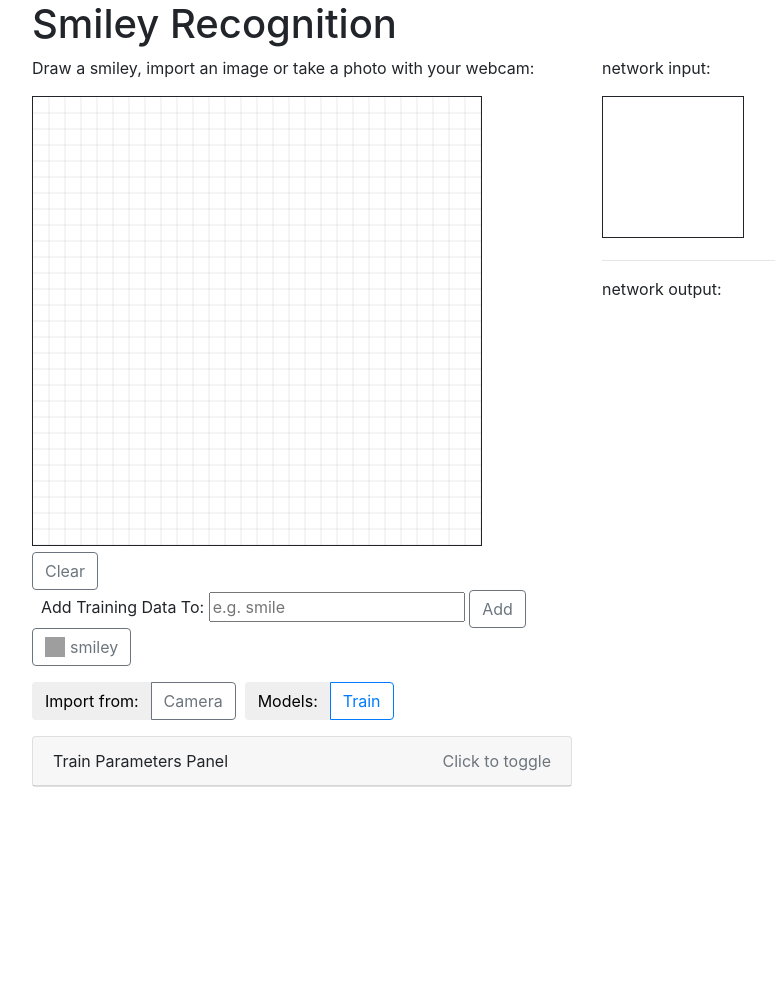
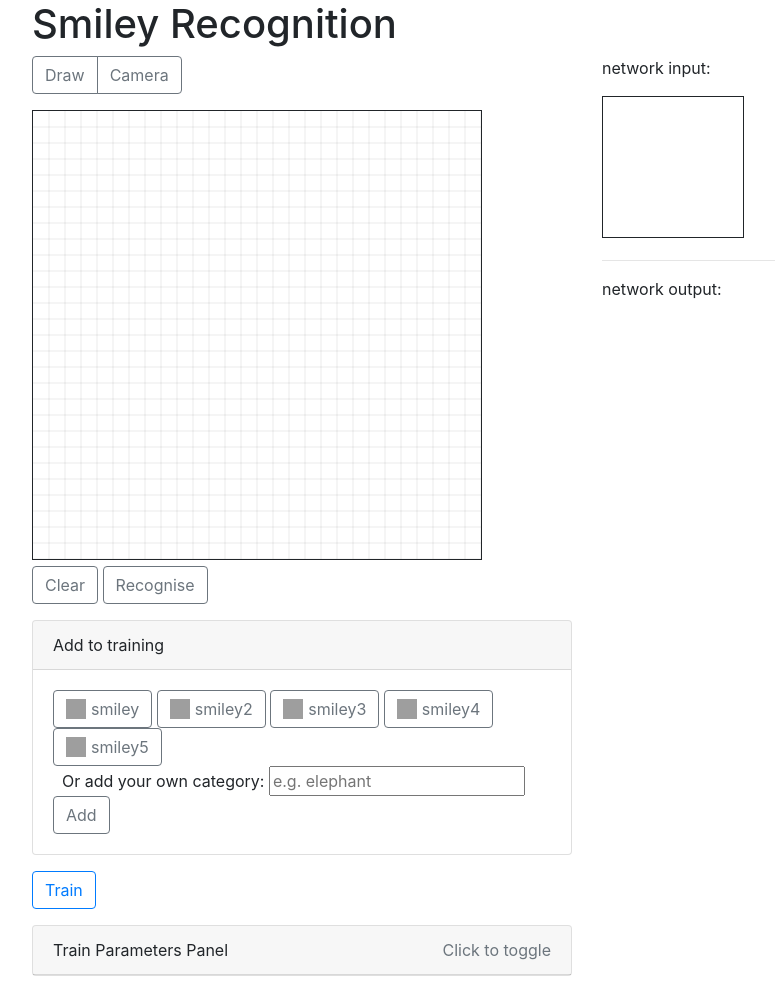
Before and after one commit to stblmuc/Smiley, a Flask app: page / in a window 1280 px wide. Shown: the whole page, without its empty margins (53-828 px from the left). Before the commit the page ends 787 px from the top, so only its background shows below. Run offline with Flask 2, Linux system fonts and the light colour scheme; some libraries are stand-ins or nearby versions; grey boxes are pictures that could not be loaded.

Commit message:
new design draft

```diff
--- a/static/js/main.js
+++ b/static/js/main.js
@@ -546,39 +546,36 @@ $(() => {
         main.initialize();
     });
 
-    $('#addTrainingData').click((e) => {
+    /*$('#addTrainingData').click((e) => {
         //main.addTrainingData(e.target);
-    });
+    });*/
 
     $('#addSmileyData').click((e) => {
         main.addTrainingData(e.target);
     });
 
-    $('#importFile').change((e) => {
+    /*$('#importFile').change((e) => {
         main.loadImage(e.target.files[0]);
     });
 
     $('#importFolder').change((e) => {
         main.loadAndUploadImages(e.target);
-    });
+    });*/
 
-    $('#takePicture').click((e) => {
+    /*$('#takePicture').click((e) => {
         main.takePicture(e.target);
-    });
+    });*/
 
     $('#trainModels').click((e) => {
         main.trainModels(e.target);
     });
 
-    $('#deleteModels').click((e) => {
+    /*$('#deleteModels').click((e) => {
         main.deleteAllModels(e.target);
     });
-
-    $('#config-form').submit((e) => {
+*/
+    /*$('#config-form').submit((e) => {
         main.updateConfig(e.target);
         return false;
-    });
-
-    main.getConsoleOutput(true);
-    //setInterval(main.getConsoleOutput,5000);
+    });*/
 });
--- a/templates/index.html
+++ b/templates/index.html
@@ -33,29 +33,37 @@
     <h1>Smiley Recognition</h1>
     <div class="row">
         <div class="col-lg-6">
-            <p>Draw a smiley, import an image or take a photo with your webcam:</p>
+            <div style="margin-bottom: 1rem">
+                <div class="btn-group">
+                    <button id="ModeDraw" class="btn btn-outline-secondary">Draw</button>
+                    <button id="ModeCamera" class="btn btn-outline-secondary">Camera</button>
+                </div>
+            </div>
             <canvas id="main" style="border:1px solid"></canvas>
             <p>
                 <button id="clear" class="btn btn-outline-secondary">Clear</button>
-                <label for="trainingDataLabel" style="margin-bottom: 0;">&nbsp;&nbsp;Add Training Data To:
-                    <input list="trainingDataLabelOptions" id="trainingDataLabel" placeholder="e.g. smile">
-                    <datalist id="trainingDataLabelOptions"></datalist>
-                    <button id="addTrainingData" class="btn btn-outline-secondary">Add</button>
+                <button id="recognise" class="btn btn-outline-secondary">Recognise</button>
+            </p>
+            <div class="card" style="margin-bottom: 1rem">
+                <div class="card-header">
+                    <span>Add to training</span>
+                </div>
+                <div class="card-body">
                     <button id="addSmileyData" class="btn btn-outline-secondary button-own-image smiley-img" value="smiley">smiley</button>
-                </label>
-            </p>
+                    <button id="addSmileyData2" class="btn btn-outline-secondary button-own-image smiley-img" value="smiley">smiley2</button>
+                    <button id="addSmileyData3" class="btn btn-outline-secondary button-own-image smiley-img" value="smiley">smiley3</button>
+                    <button id="addSmileyData4" class="btn btn-outline-secondary button-own-image smiley-img" value="smiley">smiley4</button>
+                    <button id="addSmileyData5" class="btn btn-outline-secondary button-own-image smiley-img" value="smiley">smiley5</button>
+                    <br>
+                    <label for="trainingDataLabel" style="margin-bottom: 0;">&nbsp;&nbsp;Or add your own category:
+                        <input list="trainingDataLabelOptions" id="trainingDataLabel" placeholder="e.g. elephant">
+                        <datalist id="trainingDataLabelOptions"></datalist>
+                        <button id="addTrainingData" class="btn btn-outline-secondary">Add</button>
+                    </label>
+                </div>
+            </div>
             <div style="margin-bottom: 1rem">
-                <div class="btn-group">
-                    <button class="btn" style="pointer-events: none;">Import from:</button>
-                    <!--<label id="importFile" class="btn btn-outline-secondary" style="margin-bottom: 0px;">File<input type="file" hidden></label>
-                    <label id="importFolder" class="btn btn-outline-secondary" style="margin-bottom: 0px;">Folder<input type="file" multiple webkitdirectory hidden></label>-->
-                    <button id="takePicture" class="btn btn-outline-secondary">Camera</button>
-                </div>&nbsp;
-                <div class="btn-group">
-                    <button class="btn" style="pointer-events: none;">Models:</button>
                     <button id="trainModels" class="btn btn-outline-primary">Train</button>
-                    <!--<button id="deleteModels" class="btn btn-outline-danger">Delete</button>-->
-                </div>
             </div>
             <div style="margin-bottom: 1rem">
                 <div class="card">
```
